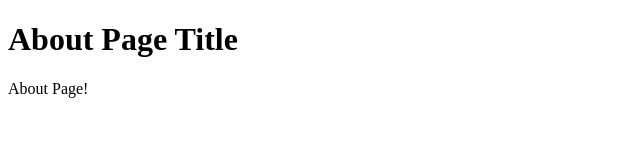
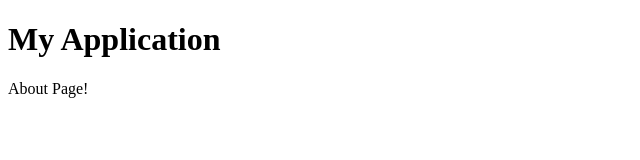
Before and after one commit to rooshanahmed/Gatsby-Demo, a Gatsby site: page /about in a window 1280 px wide. Shown: the whole page, without its empty margins (0-640 px from the left). Built offline with nearby package versions, Linux system fonts and the light colour scheme; Gatsby itself is replaced by a stand-in of ours.

Commit message:
Layout.tsx Created

```diff
--- /dev/null
+++ b/src/components/Layout.tsx
@@ -0,0 +1,15 @@
+import React, { ReactNode } from "react"
+import Header from "./Header"
+
+type LayoutProps = {
+  children: ReactNode
+}
+
+export default function Layout({ children }: LayoutProps) {
+  return (
+    <div>
+      <Header title="My Application" />
+      <div>{children}</div>
+    </div>
+  )
+}
--- a/src/pages/about.tsx
+++ b/src/pages/about.tsx
@@ -1,11 +1,12 @@
 import React from "react"
-import Header from "../components/Header"
+import Layout from "../components/Layout"
 
 export default function About(){
     return(
+      <Layout>
         <div>
-          <Header title="About Page Title" />
           About Page!
         </div>
+      </Layout>
     )
 }
--- a/src/pages/index.tsx
+++ b/src/pages/index.tsx
@@ -1,12 +1,12 @@
 import React from "react"
 import { Link, navigate } from "gatsby"
-import Header from "../components/Header"
+import Layout from "../components/Layout"
 
 
 export default function Home() {
   return(
+    <Layout>
       <div>
-      <Header title="Index Page" />
         Hello world!
         <br />
         <Link to='/about'>About</Link>
@@ -15,5 +15,6 @@ export default function Home() {
           navigate("/about")
         }}>About Page Button</button>
       </div>
+    </Layout>
   )
 }
```
Lines whose indentation alone changed are shown as unchanged.
